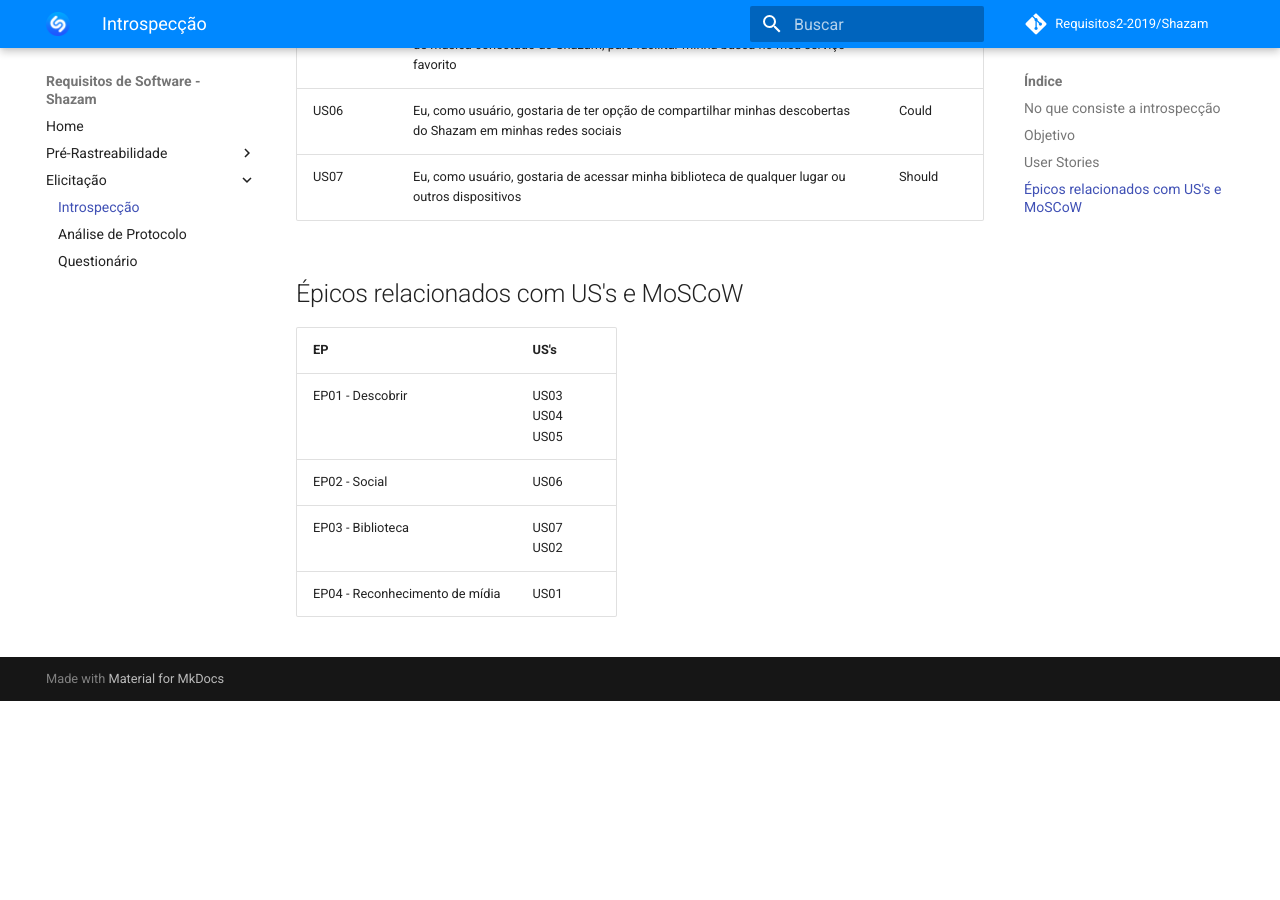
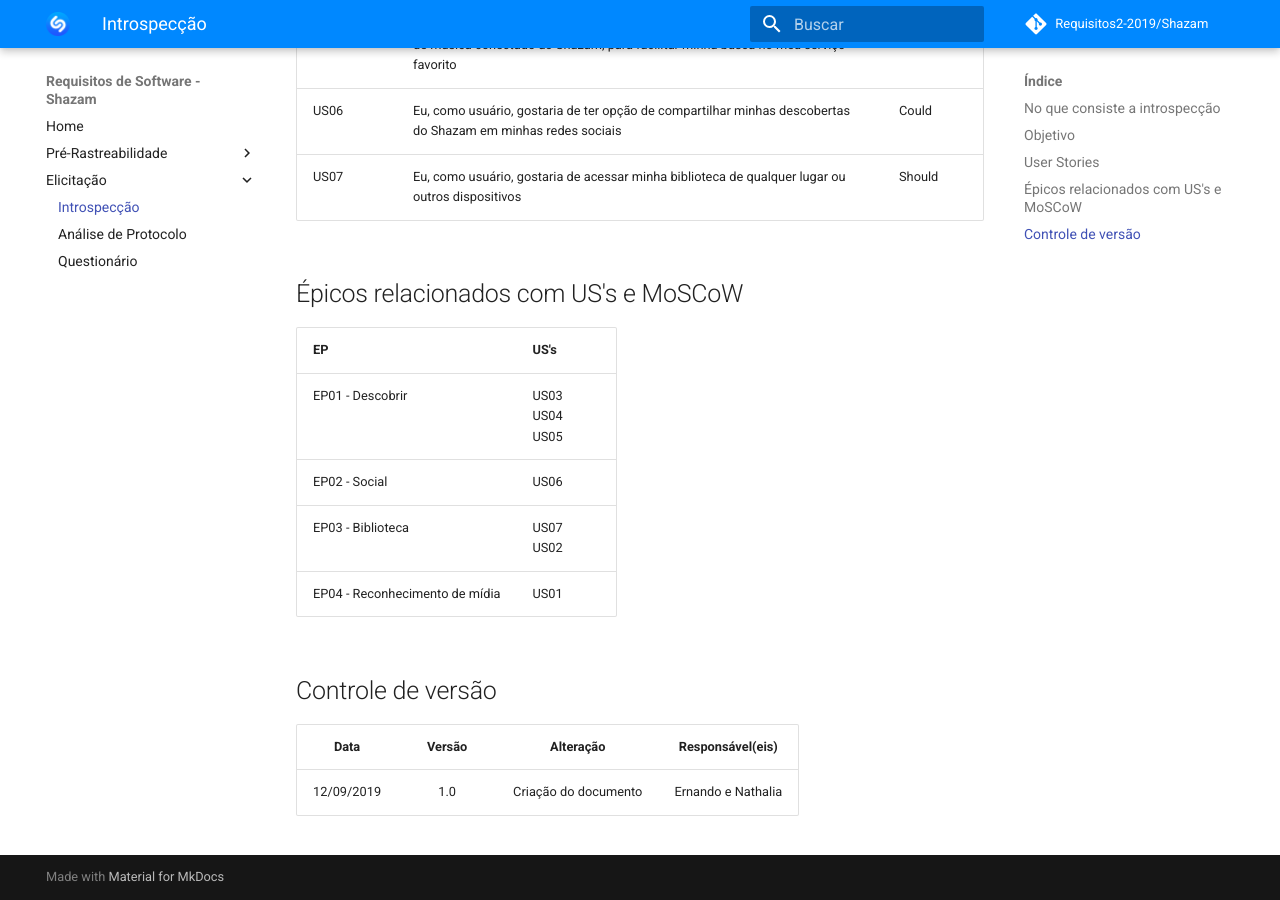
Before and after one commit to Wictorgirardi/2019.2-Shazam, an MkDocs documentation site: the page built from docs/elicitacao/introspeccao.md, in a window 1280 px wide and 900 px high, scrolled down 879 px. Built offline with MkDocs 1.6.1 and Material for MkDocs 9.7.7, drawn with Linux system fonts in a browser that asks for light colours; comment, search, counter and statistics services are not loaded; before the commit the page ends 1580 px from its top, so only the background shows below that.

Commit message:
added version control to introspection document

```diff
--- a/docs/elicitacao/introspeccao.md
+++ b/docs/elicitacao/introspeccao.md
@@ -28,3 +28,10 @@
 | EP02 - Social | US06 |
 | EP03 - Biblioteca | US07<br>US02 |
 | EP04 - Reconhecimento de mídia | US01 |
+
+
+## Controle de versão
+
+|Data|Versão|Alteração|Responsável(eis)|
+|:--:|:----:|:-------:|:---:|
+| 12/09/2019 | 1.0 | Criação do documento | Ernando e Nathalia |
```
